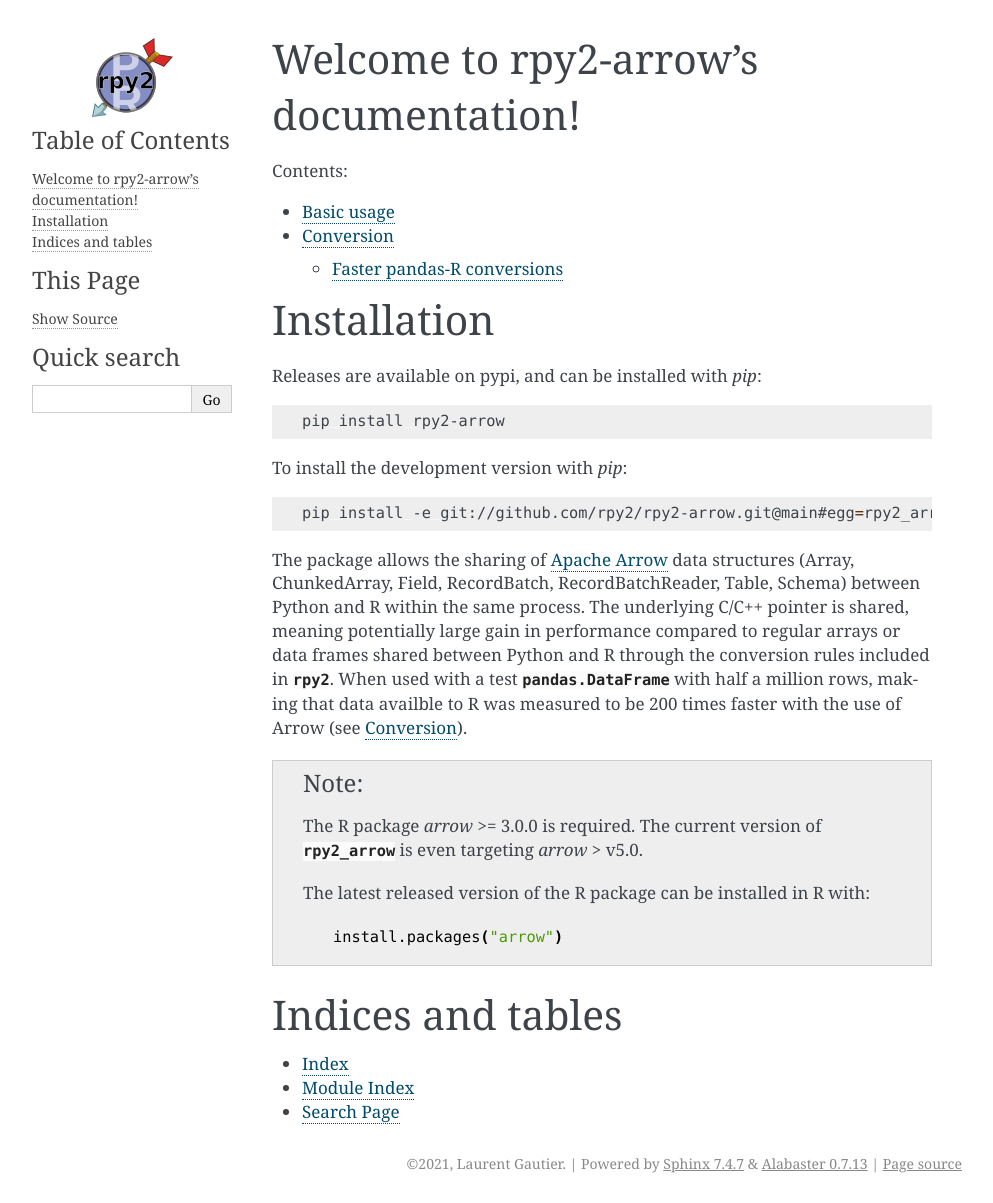
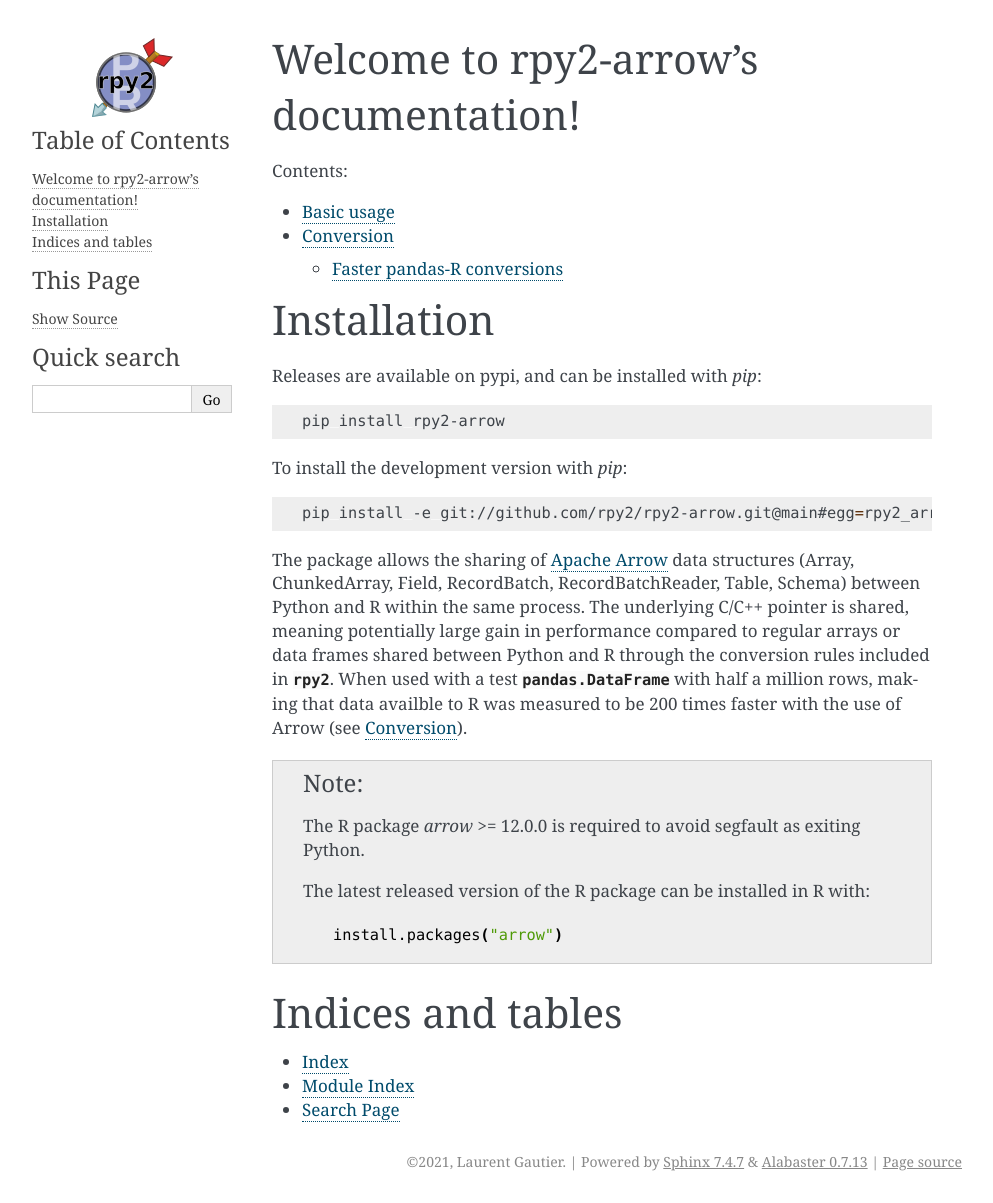
Before and after one commit to rpy2/rpy2-arrow, a Sphinx documentation site: the page built from doc/index.rst, in a window 1280 px wide. Shown: the whole page, without its empty margins (148-1141 px from the left). Built offline with Sphinx 7.4.7, drawn with Linux system fonts in a browser that asks for light colours.

Commit message:
Recommend R arrow>=12.0.

```diff
--- a/doc/index.rst
+++ b/doc/index.rst
@@ -41,8 +41,8 @@
 
 .. note::
 
-   The R package `arrow` >= 3.0.0 is required. The current version of
-   :mod:`rpy2_arrow` is even targeting `arrow` > v5.0.
+   The R package `arrow` >= 12.0.0 is required to avoid segfault as exiting
+   Python.
 
    The latest released version of the R package can be installed in R with:
 
```
Also changed, not shown: 1 other file.
